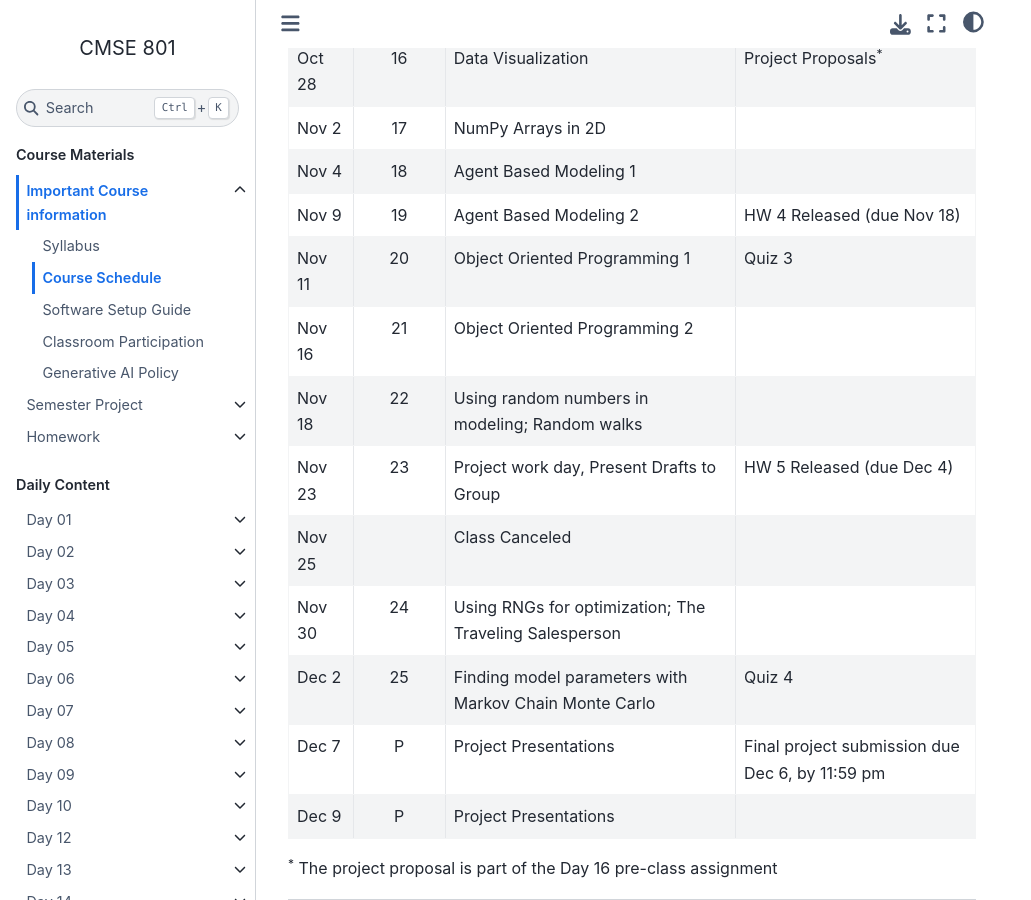
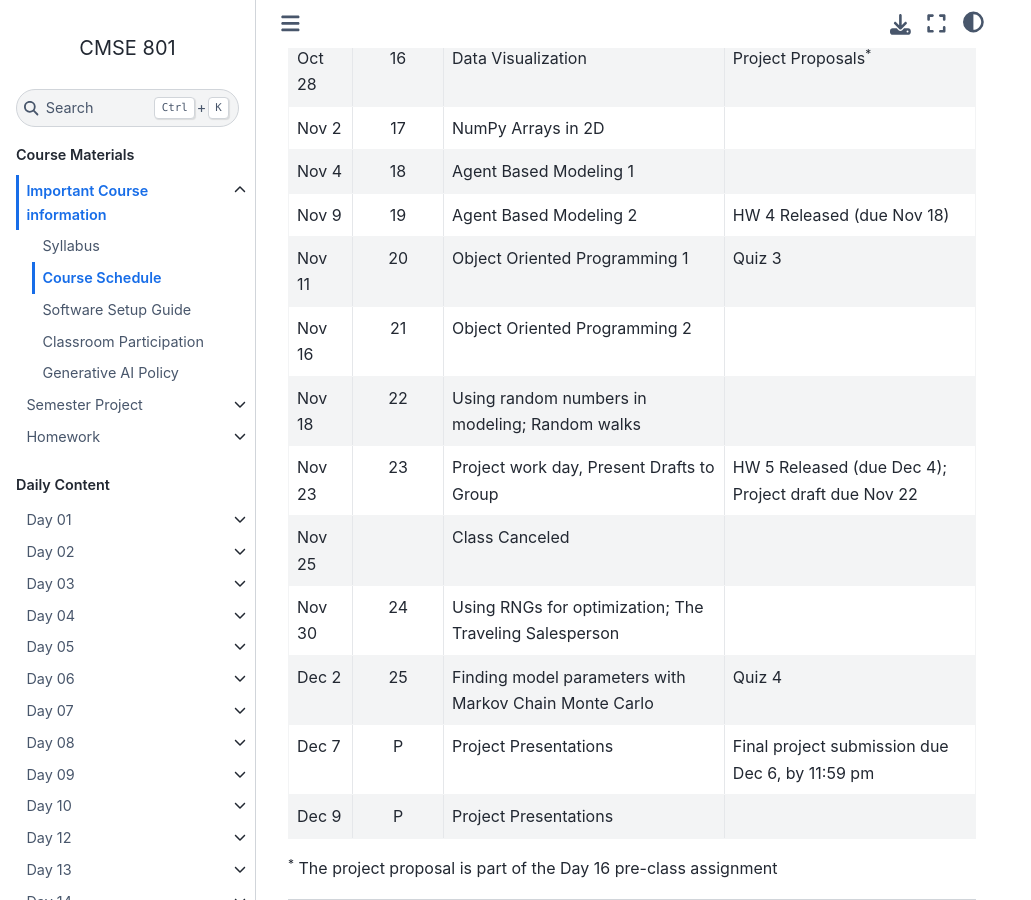
Before and after one commit to msu-cmse-courses/CMSE801-F26, a Jupyter Book: the page built from Course_Documents/Schedule/schedule.md, in a window 1280 px wide and 900 px high, scrolled down 1402 px. Shown: the whole window, without its empty margins (0-1031 px from the left). Built offline with Jupyter Book 1.0.4 settings and Sphinx 7.4.7 and the Sphinx Book theme 1.1.4, drawn with Linux system fonts in a browser that asks for light colours; pages that are not in the unit, such as notebooks, are missing from menus.

Commit message:
Set the semester project draft deadline to Nov 22
The nav title and the page body disagreed: the deployed site still showed
"Due November 18" (from 39d846e, which translated spring's "Due April 6"
by day number and landed on Day 22 instead of Day 23), while the repo had
been corrected to Nov 23 on Oct 21.

Nov 23 is not right either. Day 23 is Mon Nov 23, and
Course_Documents/Syllabus/syllabus.md states that pre-class assignments
are due the night before class at 11:59 PM, so the draft is due Sun
Nov 22. A Nov 23 deadline would also fall after the in-class draft
presentations the slides exist to prepare.

- _toc.yml: nav title November 23 -> November 22
- Project/ProjectDraft.md: "due Nov 23" -> "due Nov 22"
- Project/SemesterProjectDetails.md: drop the spring Tue/Thu dual date,
  "November 22/23" -> "November 22"
- Course_Documents/Schedule/schedule.md: state the draft deadline in the
  Day 23 row, which did not mention it at all

The Oct 28 project proposal deadline is deliberately left alone: it falls
within a day, and moving a live deadline is worse than the inconsistency
with the night-before rule.

Co-Authored-By: Claude Opus 5 <noreply@anthropic.com>
Claude-Session: https://claude.ai/code/session_01We61HaNPRnXhmivQV5wJma

```diff
--- a/Course_Documents/Schedule/schedule.md
+++ b/Course_Documents/Schedule/schedule.md
@@ -29,7 +29,7 @@ Below is the approximate timeline for the course. Please note that everything is
 | Nov 11     |       20       | Object Oriented Programming 1                         |Quiz 3                               |
 | Nov 16     |       21       | Object Oriented Programming 2                         |                                     |
 | Nov 18    |       22       | Using random numbers in modeling; Random walks        |                                      |
-| Nov 23    |       23       | Project work day, Present Drafts to Group              | HW 5 Released (due Dec 4)          |
+| Nov 23    |       23       | Project work day, Present Drafts to Group              | HW 5 Released (due Dec 4); Project draft due Nov 22 |
 | Nov 25    |              | Class Canceled                                       |                                      |
 | Nov 30    |       24       | Using RNGs for optimization; The Traveling Salesperson|                                |
 | Dec 2    |       25       | Finding model parameters with Markov Chain Monte Carlo| Quiz 4                                     |
--- a/_toc.yml
+++ b/_toc.yml
@@ -33,7 +33,7 @@ parts:
       - file: Project/FinalProjectTemplate
         title: Final Project Template
       - file: Project/ProjectDraft
-        title: Project Draft - Due November 23
+        title: Project Draft - Due November 22
       - file: Project/Project_Self-Evaluation
         title: Project Self-Evaluation
       - url: https://github.com/msu-cmse-courses/cmse801-supplemental/raw/main/Project/Presentation_Evaluation_Rubric.pdf
```
Also changed, not shown: Project/ProjectDraft.md (+1 -1 lines), Project/SemesterProjectDetails.md (+1 -1 lines).
